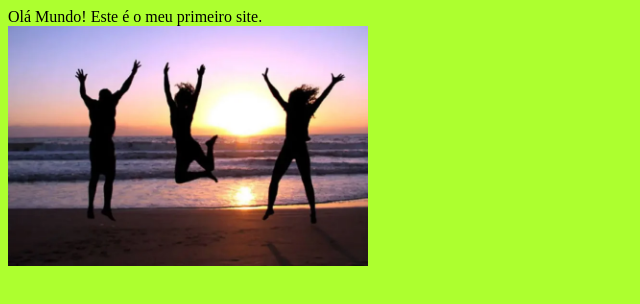
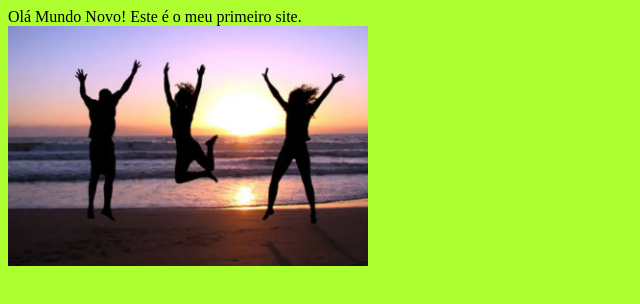
Before and after one commit to rafaelvasconcelos-dev/ProjetoWeb1, a plain HTML site: page index.html in a window 1280 px wide. Shown: the full height of the page, 0-640 px from the left. Drawn offline with Linux system fonts and the light colour scheme.

Commit message:
UPDATE index.html BOAS VINDAS

```diff
--- a/index.html
+++ b/index.html
@@ -7,7 +7,7 @@
   <link rel="stylesheet" href="style.css">
 </head>
 <body>
-  Olá Mundo! Este é o meu primeiro site.<br>
+  Olá Mundo Novo! Este é o meu primeiro site.<br>
   <img src="pessoas.jpeg" alt="" width="360px">
 </body>
 </html>
```
